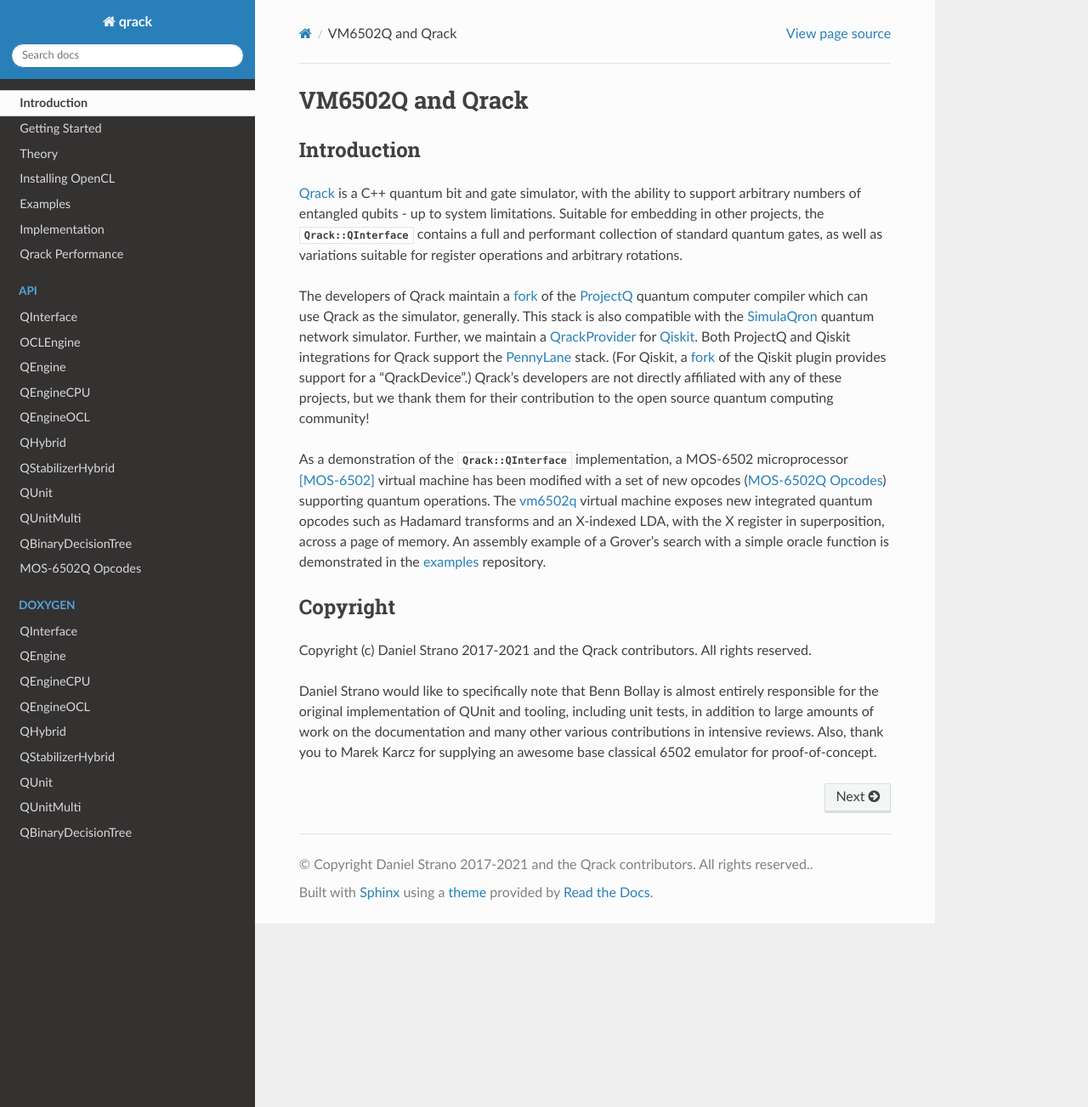
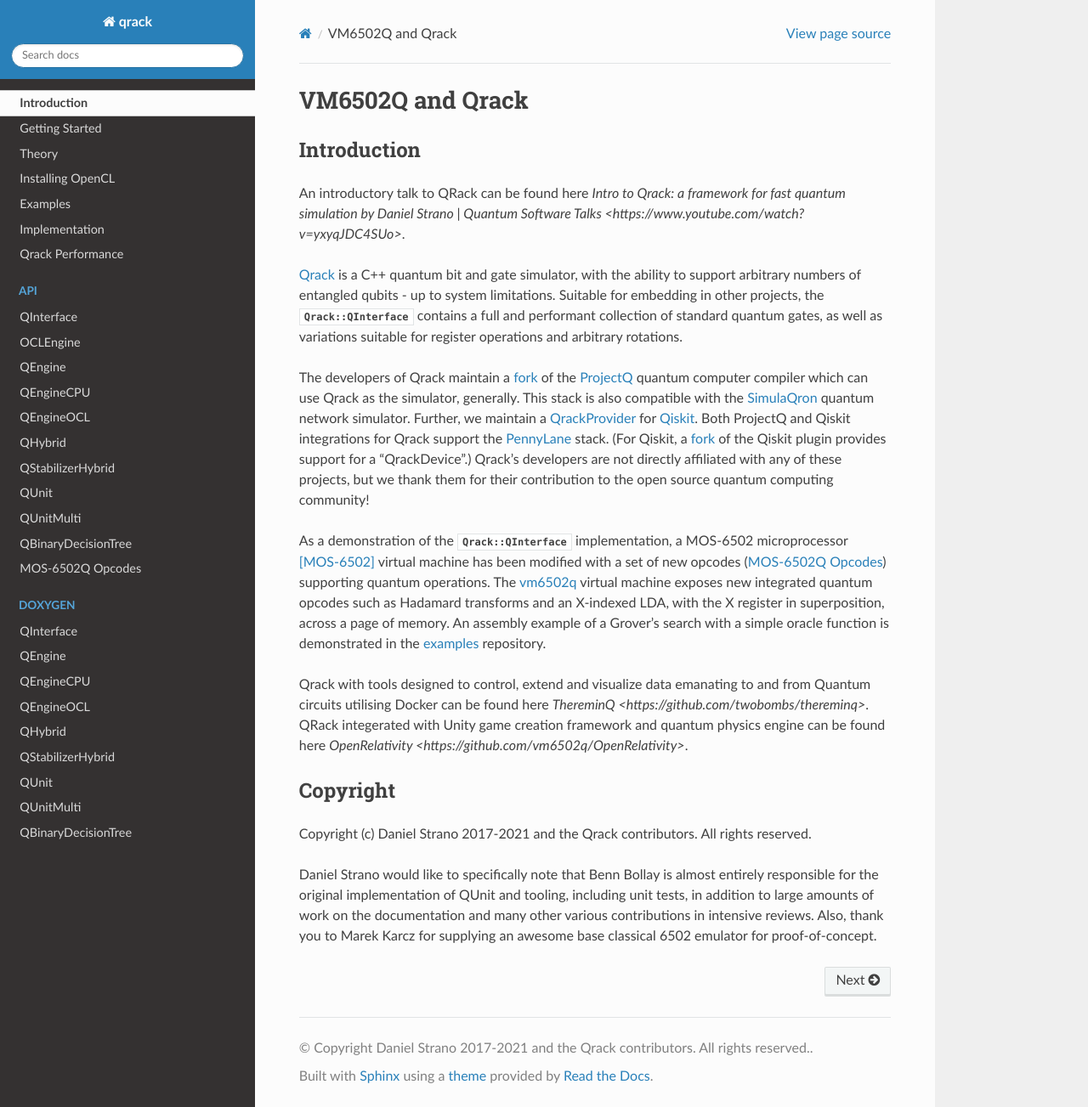
Before and after one commit to vm6502q/qrack.github.io, a Sphinx documentation site: the page built from docs/index.rst, in a window 1280 px wide and 1303 px high. Shown: the whole window at 85% size. Built offline with Sphinx 7.4.7 and the Read the Docs theme 2.0.0, drawn with Linux system fonts in a browser that asks for light colours.

Commit message:
Added QHack unitaryfund intro video,  ThereminQ and OpenRelativity links

```diff
--- a/docs/index.rst
+++ b/docs/index.rst
@@ -3,12 +3,15 @@ VM6502Q and Qrack
 
 Introduction
 ------------
+An introductory talk to QRack can be found here `Intro to Qrack: a framework for fast quantum simulation by Daniel Strano | Quantum Software Talks <https://www.youtube.com/watch?v=yxyqJDC4SUo>`.
 
 `Qrack <https://github.com/vm6502q/qrack>`_ is a C++ quantum bit and gate simulator, with the ability to support arbitrary numbers of entangled qubits - up to system limitations.  Suitable for embedding in other projects, the :cpp:class:`Qrack::QInterface` contains a full and performant collection of standard quantum gates, as well as variations suitable for register operations and arbitrary rotations.
 
 The developers of Qrack maintain a `fork <https://github.com/vm6502q/ProjectQ>`_ of the `ProjectQ <https://github.com/ProjectQ-Framework/ProjectQ>`_ quantum computer compiler which can use Qrack as the simulator, generally. This stack is also compatible with the `SimulaQron <https://github.com/SoftwareQuTech/SimulaQron>`_ quantum network simulator. Further, we maintain a `QrackProvider <https://github.com/vm6502q/qiskit-qrack-provider>`_ for `Qiskit <https://qiskit.org/>`_. Both ProjectQ and Qiskit integrations for Qrack support the `PennyLane <https://pennylane.ai/>`_ stack. (For Qiskit, a `fork <https://github.com/vm6502q/pennylane-qiskit>`_ of the Qiskit plugin provides support for a "QrackDevice".) Qrack's developers are not directly affiliated with any of these projects, but we thank them for their contribution to the open source quantum computing community!
 
 As a demonstration of the :cpp:class:`Qrack::QInterface` implementation, a MOS-6502 microprocessor [MOS-6502]_ virtual machine has been modified with a set of new opcodes (:ref:`mos-6502q-opcodes`) supporting quantum operations.  The `vm6502q <https://github.com/vm6502q/vm6502q>`_ virtual machine exposes new integrated quantum opcodes such as Hadamard transforms and an X-indexed LDA, with the X register in superposition, across a page of memory.  An assembly example of a Grover's search with a simple oracle function is demonstrated in the `examples <https://github.com/vm6502q/examples>`_ repository.
+
+Qrack with tools designed to control, extend and visualize data emanating to and from Quantum circuits utilising Docker can be found here `ThereminQ <https://github.com/twobombs/thereminq>`. QRack integerated with Unity game creation framework and quantum physics engine can be found here `OpenRelativity <https://github.com/vm6502q/OpenRelativity>`.
 
 Copyright
 ---------
```
